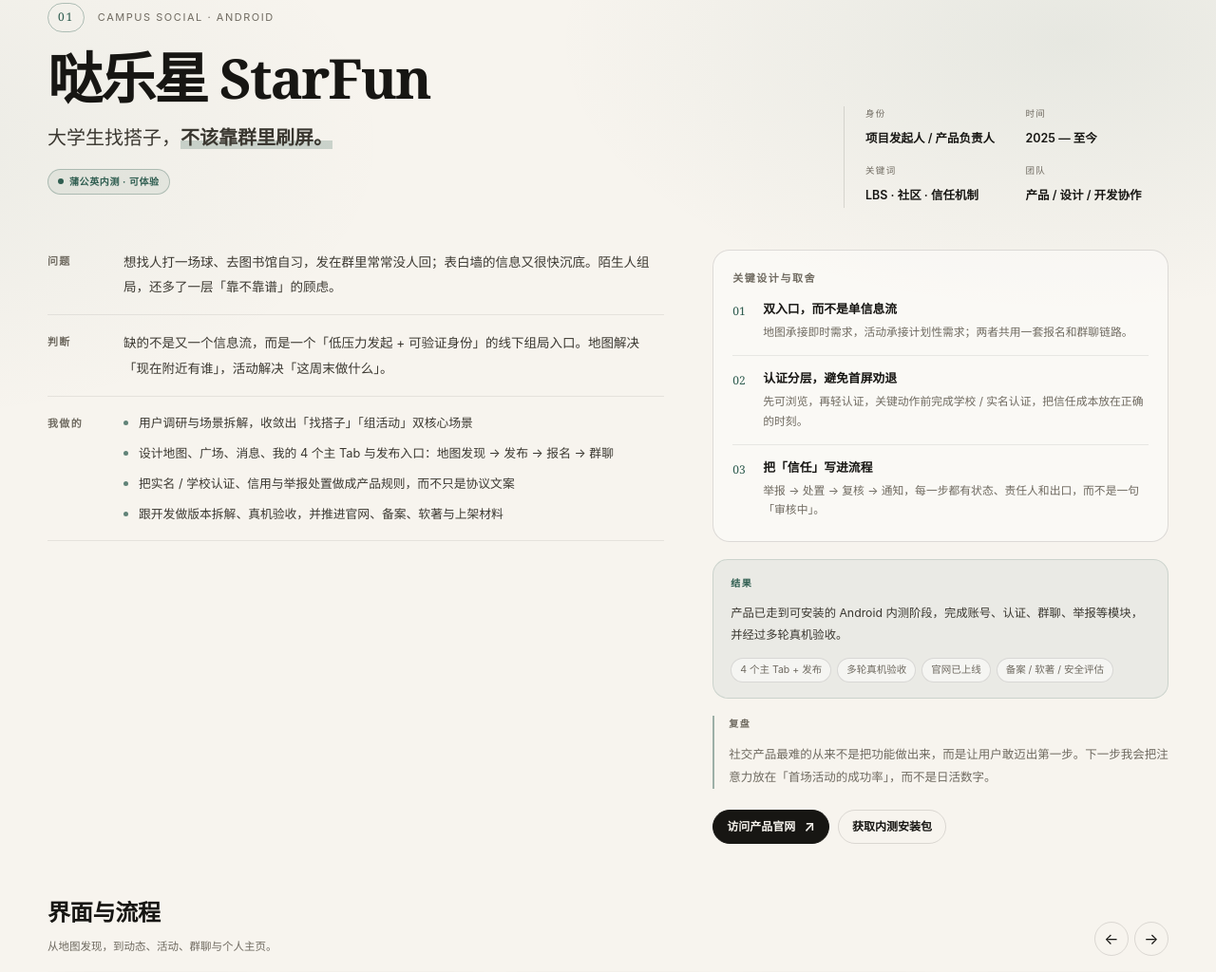
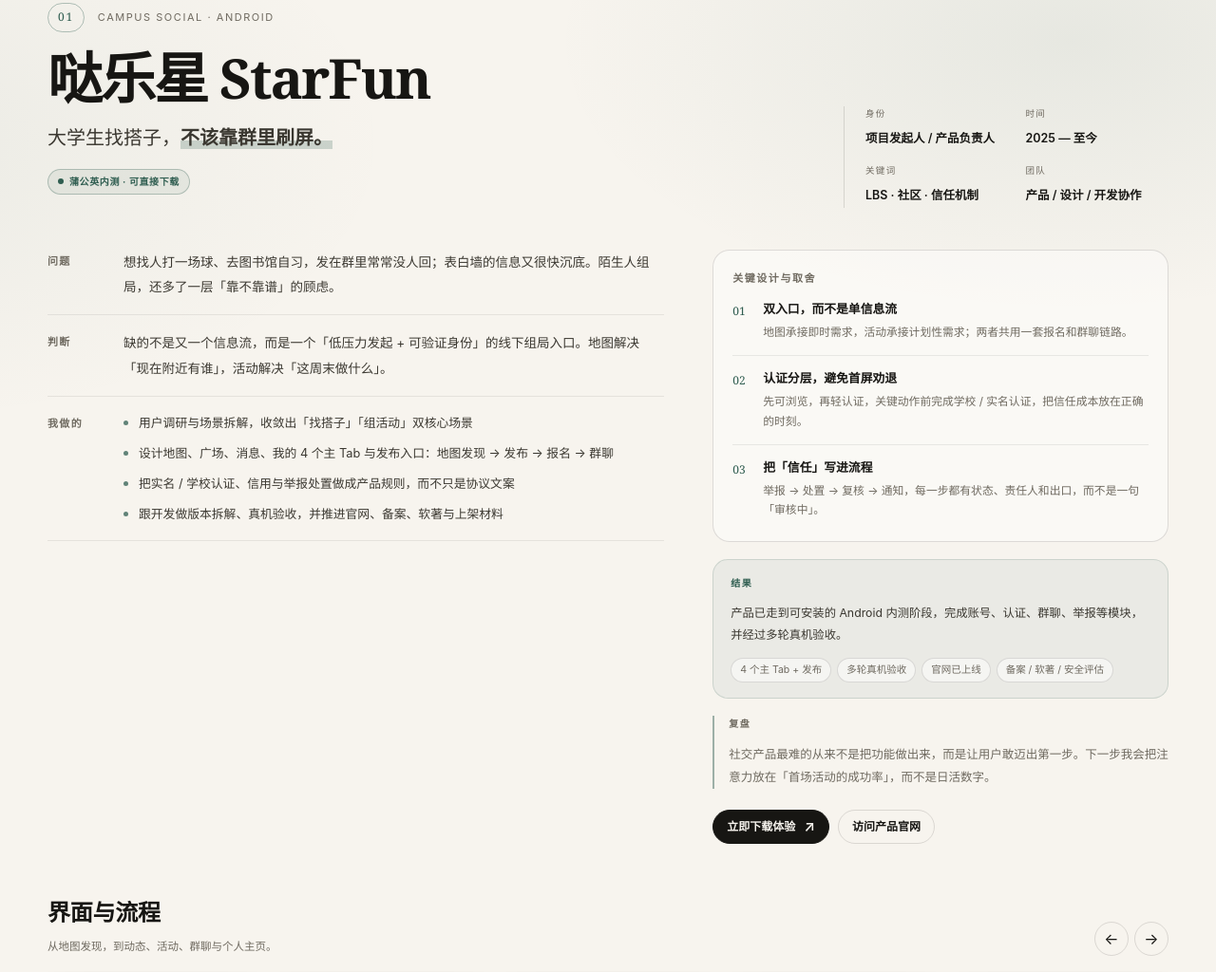
Before and after one commit to Canky508/pm-portfolio, a plain HTML site: page index.html in a window 1280 px wide. Shown: the part 1723-2747 px from the top of the page at 95% size. Drawn offline with Linux system fonts and the light colour scheme.

Commit message:
feat: add StarFun pgyer download link

```diff
--- a/index.html
+++ b/index.html
@@ -518,7 +518,7 @@
           <div class="case-kicker"><span class="case-no">01</span><span class="case-cat">CAMPUS SOCIAL · ANDROID</span></div>
           <h2>哒乐星 StarFun</h2>
           <p class="case-tagline">大学生找搭子，<b>不该靠群里刷屏。</b></p>
-          <div class="status" style="margin-top:16px">蒲公英内测 · 可体验</div>
+          <div class="status" style="margin-top:16px">蒲公英内测 · 可直接下载</div>
         </div>
         <div class="case-meta reveal">
           <div><small>身份</small><b>项目发起人 / 产品负责人</b></div>
@@ -580,8 +580,8 @@
           </div>
 
           <div class="case-links">
-            <a class="btn small" href="https://dalexing-starfun.site" target="_blank" rel="noopener">访问产品官网 <span class="arw">↗</span></a>
-            <a class="btn ghost small" href="mailto:TQQ14706849844@163.com?subject=%E7%94%B3%E8%AF%B7%E4%BD%93%E9%AA%8C%E5%93%92%E4%B9%90%E6%98%9F%E5%86%85%E6%B5%8B%E5%8C%85">获取内测安装包</a>
+            <a class="btn small" href="https://www.pgyer.com/dalexing" target="_blank" rel="noopener">立即下载体验 <span class="arw">↗</span></a>
+            <a class="btn ghost small" href="https://dalexing-starfun.site" target="_blank" rel="noopener">访问产品官网</a>
           </div>
         </div>
       </div>
```
